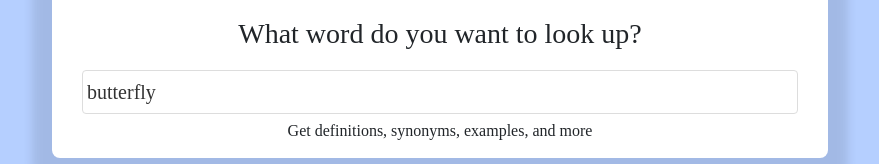
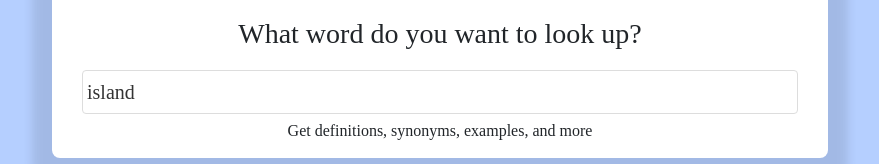
Before and after one commit to bsak350/dictionary-react-app, a React (Create React App) app: page / in a window 1280 px wide. Shown: the part 162-326 px from the top of the page, without its empty margins (200-1079 px from the left). Built offline with nearby package versions, Linux system fonts and the light colour scheme; no server answers; a web font is replaced by a local one.

Commit message:
Edited styling and default word

```diff
--- a/src/App.js
+++ b/src/App.js
@@ -6,7 +6,7 @@ export default function App() {
     <div className="App">
       <div className="container">
         <h1>Dictionary App</h1>
-        <Dictionary defaultKeyword="butterfly" />
+        <Dictionary defaultKeyword="island" />
         <br />
         <p>
           Project coded by Brittany Sak
--- a/src/Meaning.css
+++ b/src/Meaning.css
@@ -7,12 +7,12 @@
 
 .Meaning .definition {
   font-size: 16px;
-  margin: 0;
+  margin-bottom: 0;
 }
 
 .Meaning .example {
   font-size: 16px;
   opacity: 0.7;
   font-style: italic;
-  margin-top: 14px;
+  margin-top: 10px;
 }
```
